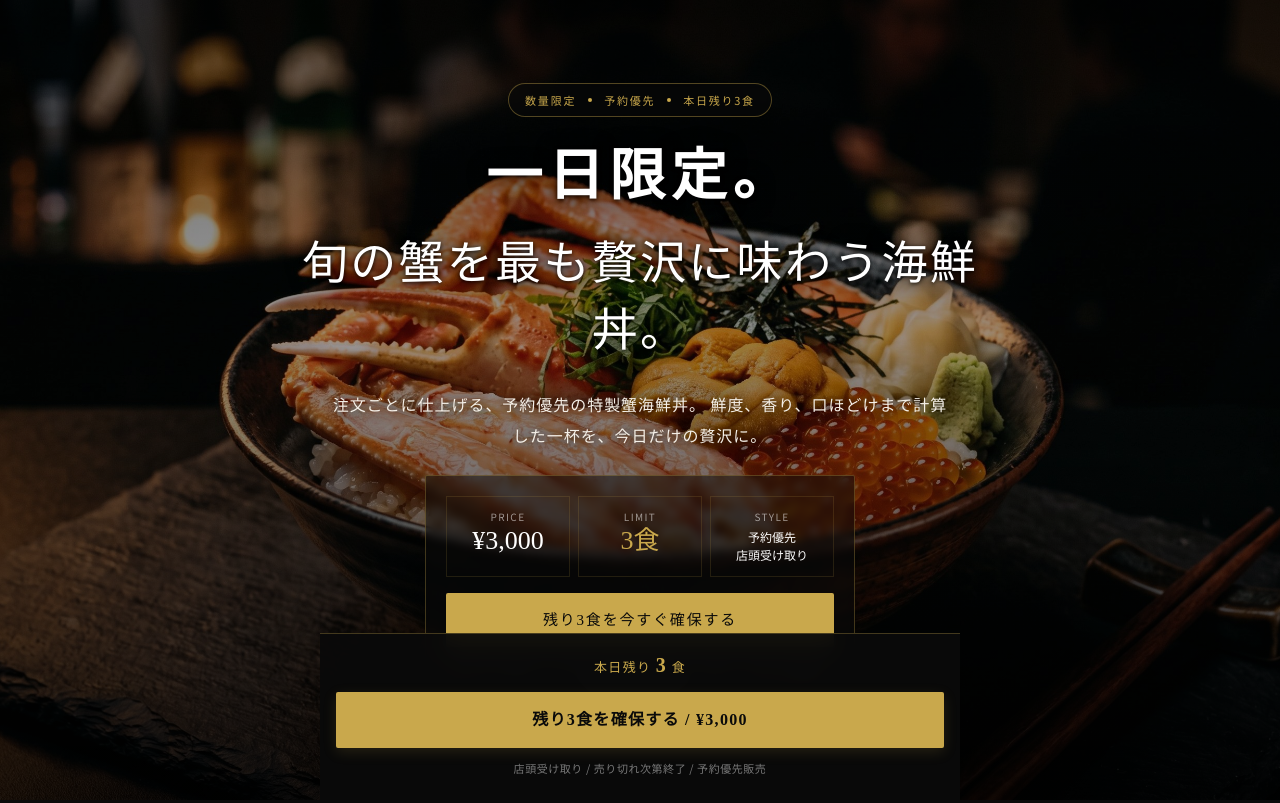
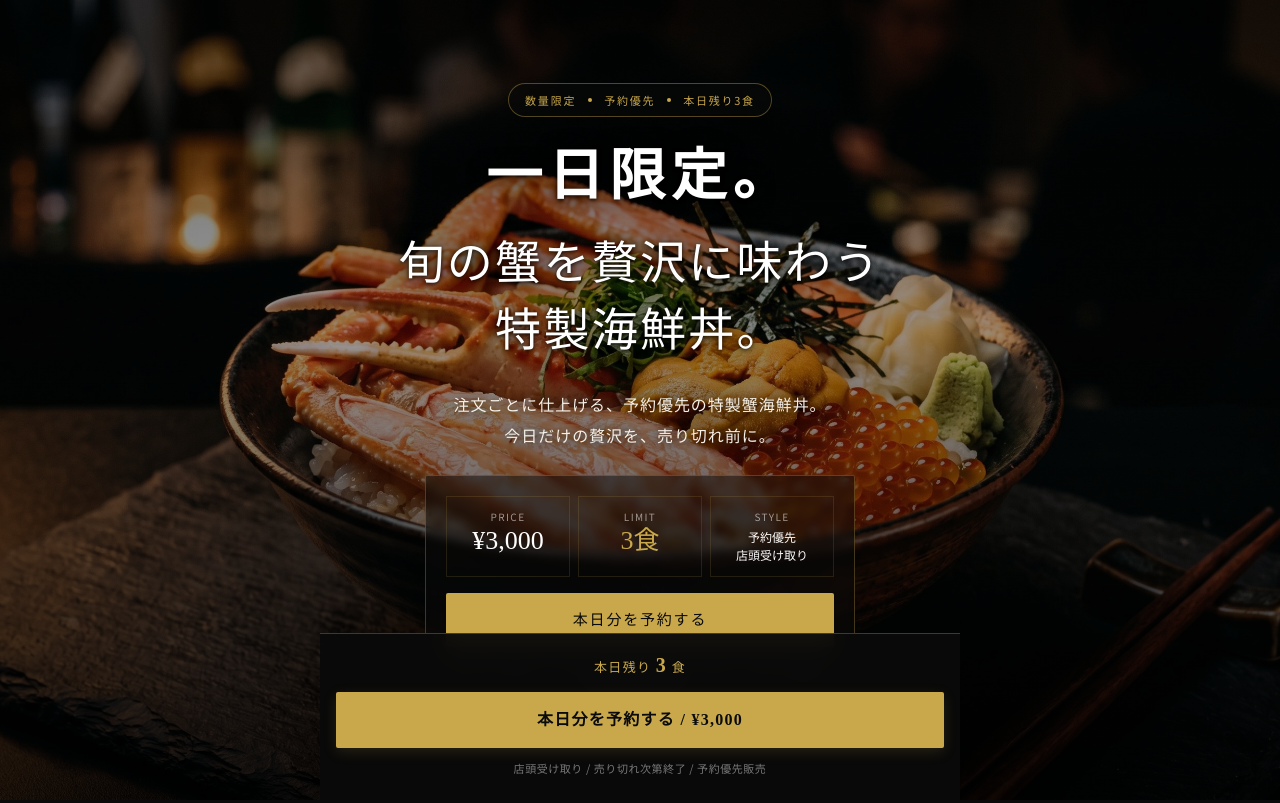
Before and after one commit to kwonq10/sitecode, a plain HTML site: page index.html in a window 1280 px wide. Shown: the top 803 px of the page. Drawn offline with nearby package versions, Linux system fonts and the light colour scheme.

Commit message:
Refine LP copy line breaks and CTA labels

```diff
--- a/index.html
+++ b/index.html
@@ -116,13 +116,13 @@
                     一日限定。
                 </span>
                 <span class="text-[24px] sm:text-[34px] md:text-[46px] tracking-[0.05em] leading-[1.45]" style="text-shadow: 0 2px 20px rgba(0,0,0,0.8), 0 1px 4px rgba(0,0,0,0.9);">
-                    旬の蟹を最も贅沢に味わう海鮮丼。
+                    旬の蟹を贅沢に味わう<br>特製海鮮丼。
                 </span>
             </h1>
 
             <p class="max-w-[620px] text-[13px] md:text-[16px] leading-[1.95] tracking-[0.06em] text-text-sub mb-6" style="text-shadow: 0 1px 12px rgba(0,0,0,0.85);">
-                注文ごとに仕上げる、予約優先の特製蟹海鮮丼。
-                鮮度、香り、口ほどけまで計算した一杯を、今日だけの贅沢に。
+                注文ごとに仕上げる、<br class="sm:hidden">予約優先の特製蟹海鮮丼。<br>
+                今日だけの贅沢を、<br class="sm:hidden">売り切れ前に。
             </p>
 
             <div class="w-full max-w-[430px] rounded-sm border border-gold/30 bg-base-black/50 px-5 py-5 backdrop-blur-sm">
@@ -141,7 +141,7 @@
                     </div>
                 </div>
                 <a href="#cta-section" class="block w-full bg-gold text-base-black font-serif py-4 px-6 rounded-sm text-[15px] tracking-[0.12em] hover:bg-[#E8CE73] transition-colors duration-300">
-                    残り3食を今すぐ確保する
+                    本日分を予約する
                 </a>
                 <p class="mt-4 text-[11px] tracking-[0.12em] text-[rgba(255,255,255,0.6)]">
                     売り切れ次第終了 / 受け取り時間は予約時にご案内 / 当日分の確保は事前予約が確実です
@@ -353,7 +353,7 @@
                 <div class="absolute bottom-0 right-0 w-2 h-2 border-b border-r border-gold" style="z-index:2;"></div>
 
                 <h3 class="font-serif text-[26px] md:text-[32px] text-gold tracking-[0.08em] mb-6 mt-10 text-center leading-[1.6]">
-                    売り切れ前に、<br>今日の一杯を確保する。
+                    売り切れ前に、<br>今日の一杯を<br>確保してください。
                 </h3>
 
                 <img src="images/section-image.jpg" alt="蟹海鮮丼の盛り付け" class="mb-8 shadow-lg" style="width:100%;height:300px;object-fit:cover;object-position:center 20%;display:block;border-radius:4px;">
@@ -377,7 +377,7 @@
                 </ul>
 
                 <a href="#" class="block w-full max-w-[360px] bg-gold text-base-black font-serif font-bold py-4 px-6 rounded-[2px] text-center shadow-[0_4px_14px_rgba(201,168,76,0.15)] hover:bg-[#E8CE73] transition-colors duration-300">
-                    残り3食を確保する
+                    本日分を予約する
                 </a>
             </div>
         </div>
@@ -443,7 +443,7 @@
                 今ならまだ、ご案内できます。
             </p>
             <a href="#cta-section" class="inline-flex items-center justify-center border border-gold bg-gold text-base-black font-serif px-8 py-4 tracking-[0.14em] hover:bg-[#E8CE73] transition-colors duration-300">
-                残り3食を確認する
+                本日分を予約する
             </a>
         </div>
     </section>
@@ -455,7 +455,7 @@
             </p>
 
             <a href="#cta-section" class="block w-full bg-[#c9a84c] text-base-black font-serif font-bold py-4 px-2 rounded-[2px] text-center shadow-[0_4px_14px_rgba(201,168,76,0.15)] hover:bg-[#E8CE73] transition-colors duration-300">
-                <span class="text-[16px] tracking-[0.08em]">残り3食を確保する / ¥3,000</span>
+                <span class="text-[16px] tracking-[0.08em]">本日分を予約する / ¥3,000</span>
             </a>
 
             <p style="font-size: 11px; color: rgba(255,255,255,0.45); margin-top: 12px;" class="text-center tracking-wider">
```
